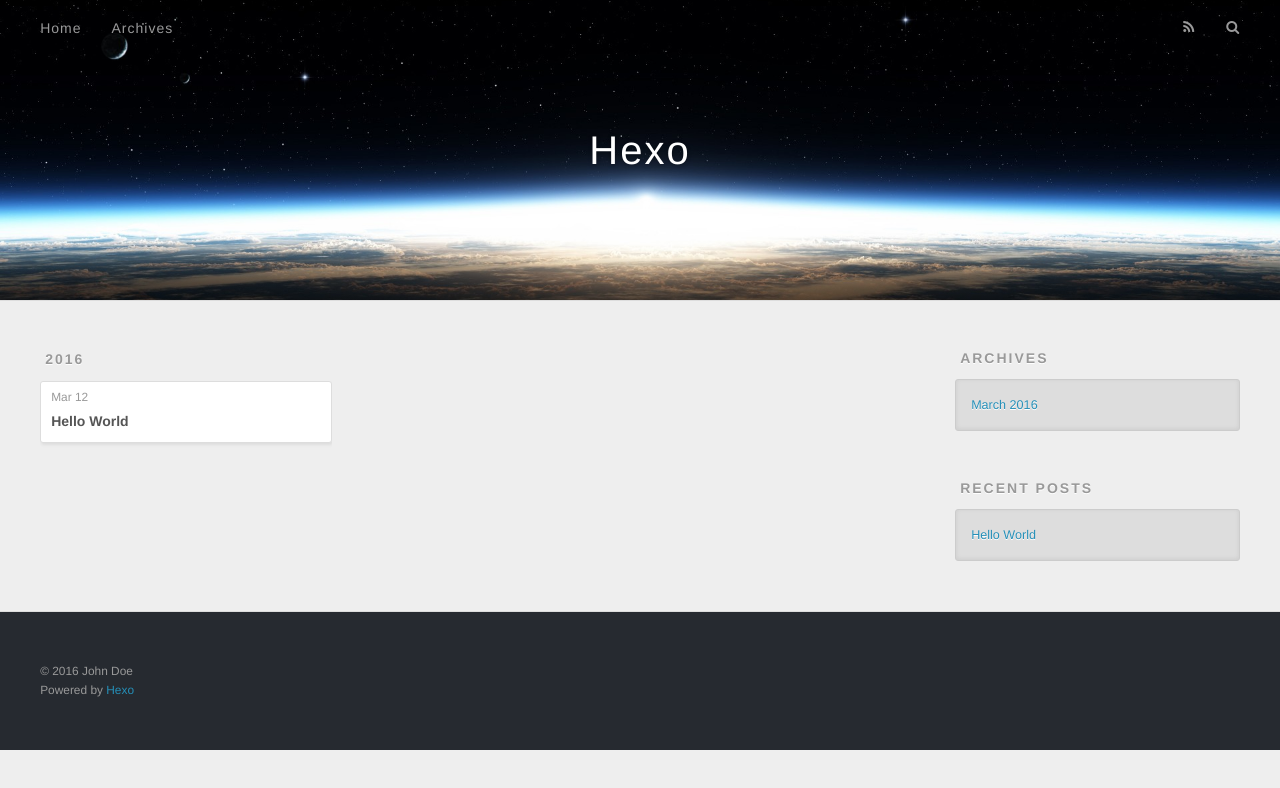
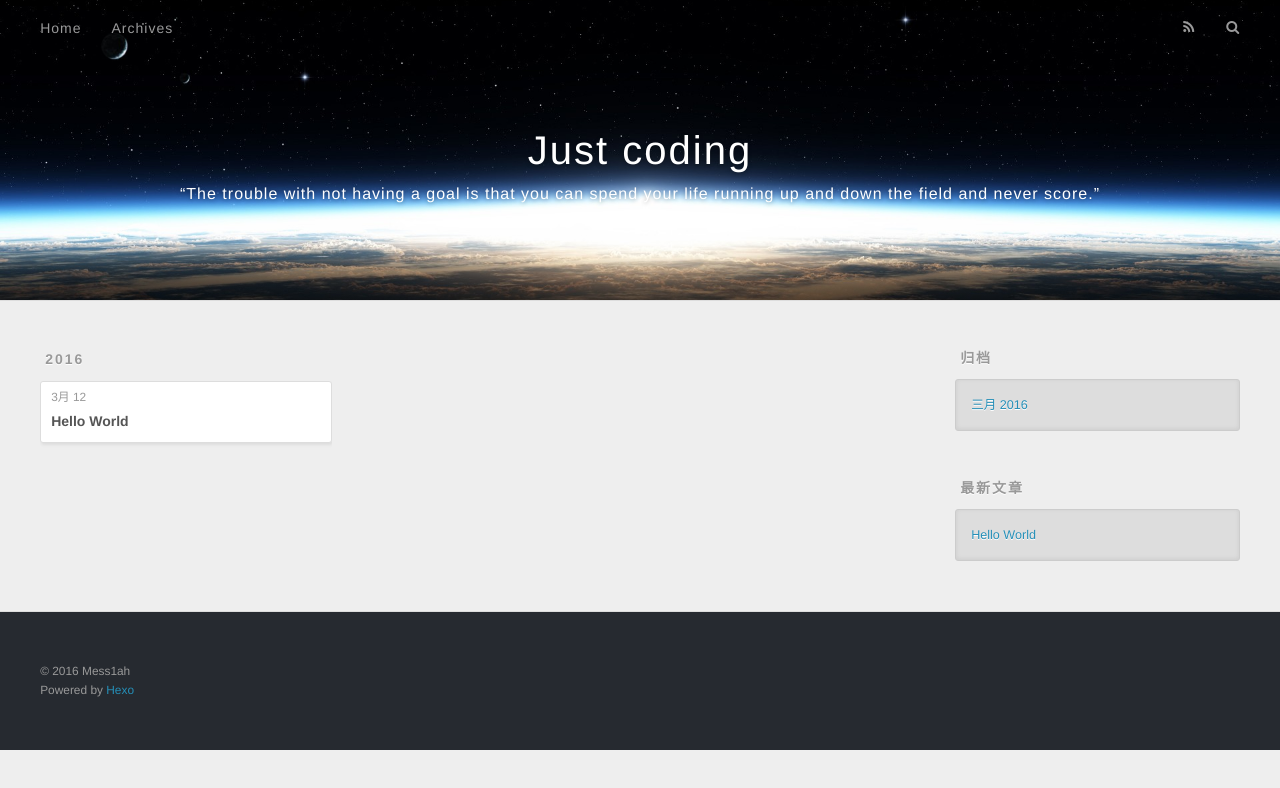
Before and after one commit to Mess1ah/Mess1ah.github.io, a plain HTML site: page archives/index.html in a window 1280 px wide. Drawn offline with nearby package versions, Linux system fonts and the light colour scheme.

Commit message:
Site updated: 2016-03-13 16:56:06

```diff
--- a/archives/index.html
+++ b/archives/index.html
@@ -3,19 +3,19 @@
 <head>
   <meta charset="utf-8">
 
-  <title>Archives | Hexo</title>
+  <title>归档 | Just coding</title>
   <meta name="viewport" content="width=device-width, initial-scale=1, maximum-scale=1">
-  <meta name="description">
+  <meta name="description" content="学习总结 思考感悟 知识管理">
 <meta property="og:type" content="website">
-<meta property="og:title" content="Hexo">
+<meta property="og:title" content="Just coding">
 <meta property="og:url" content="http://yoursite.com/archives/index.html">
-<meta property="og:site_name" content="Hexo">
-<meta property="og:description">
+<meta property="og:site_name" content="Just coding">
+<meta property="og:description" content="学习总结 思考感悟 知识管理">
 <meta name="twitter:card" content="summary">
-<meta name="twitter:title" content="Hexo">
-<meta name="twitter:description">
+<meta name="twitter:title" content="Just coding">
+<meta name="twitter:description" content="学习总结 思考感悟 知识管理">
 
-    <link rel="alternate" href="/atom.xml" title="Hexo" type="application/atom+xml">
+    <link rel="alternate" href="/atom.xml" title="Just coding" type="application/atom+xml">
 
 
     <link rel="icon" href="/favicon.png">
@@ -36,8 +36,12 @@
   <div id="header-outer" class="outer">
     <div id="header-title" class="inner">
       <h1 id="logo-wrap">
-        <a href="/" id="logo">Hexo</a>
+        <a href="/" id="logo">Just coding</a>
       </h1>
+
+        <h2 id="subtitle-wrap">
+          <a href="/" id="subtitle">“The trouble with not having a goal is that you can spend your life running up and down the field and never score.”</a>
+        </h2>
 
     </div>
     <div id="header-inner" class="inner">
@@ -53,7 +57,7 @@
 
           <a id="nav-rss-link" class="nav-icon" href="/atom.xml" title="RSS Feed"></a>
 
-        <a id="nav-search-btn" class="nav-icon" title="Search"></a>
+        <a id="nav-search-btn" class="nav-icon" title="搜索"></a>
       </nav>
       <div id="search-form-wrap">
         <form action="//google.com/search" method="get" accept-charset="UTF-8" class="search-form"><input type="search" name="q" results="0" class="search-form-input" placeholder="Search"><button type="submit" class="search-form-submit">&#xF002;</button><input type="hidden" name="sitesearch" value="http://yoursite.com"></form>
@@ -79,7 +83,7 @@
   <div class="archive-article-inner">
     <header class="archive-article-header">
       <a href="/2016/03/12/hello-world/" class="archive-article-date">
-  <time datetime="2016-03-12T09:11:20.000Z" itemprop="datePublished">Mar 12</time>
+  <time datetime="2016-03-12T09:11:20.000Z" itemprop="datePublished">3月 12</time>
 </a>
 
 
@@ -110,9 +114,9 @@
 
 
   <div class="widget-wrap">
-    <h3 class="widget-title">Archives</h3>
+    <h3 class="widget-title">归档</h3>
     <div class="widget">
-      <ul class="archive-list"><li class="archive-list-item"><a class="archive-list-link" href="/archives/2016/03/">March 2016</a></li></ul>
+      <ul class="archive-list"><li class="archive-list-item"><a class="archive-list-link" href="/archives/2016/03/">三月 2016</a></li></ul>
     </div>
   </div>
 
@@ -120,7 +124,7 @@
 
 
   <div class="widget-wrap">
-    <h3 class="widget-title">Recent Posts</h3>
+    <h3 class="widget-title">最新文章</h3>
     <div class="widget">
       <ul>
 
@@ -140,7 +144,7 @@
 
   <div class="outer">
     <div id="footer-info" class="inner">
-      &copy; 2016 John Doe<br>
+      &copy; 2016 Mess1ah<br>
       Powered by <a href="http://hexo.io/" target="_blank">Hexo</a>
     </div>
   </div>
```
Also changed, not shown: 2016/03/12/hello-world/index.html (+14 -10 lines), archives/2016/03/index.html (+19 -15 lines), archives/2016/index.html (+19 -15 lines), index.html (+19 -15 lines).
